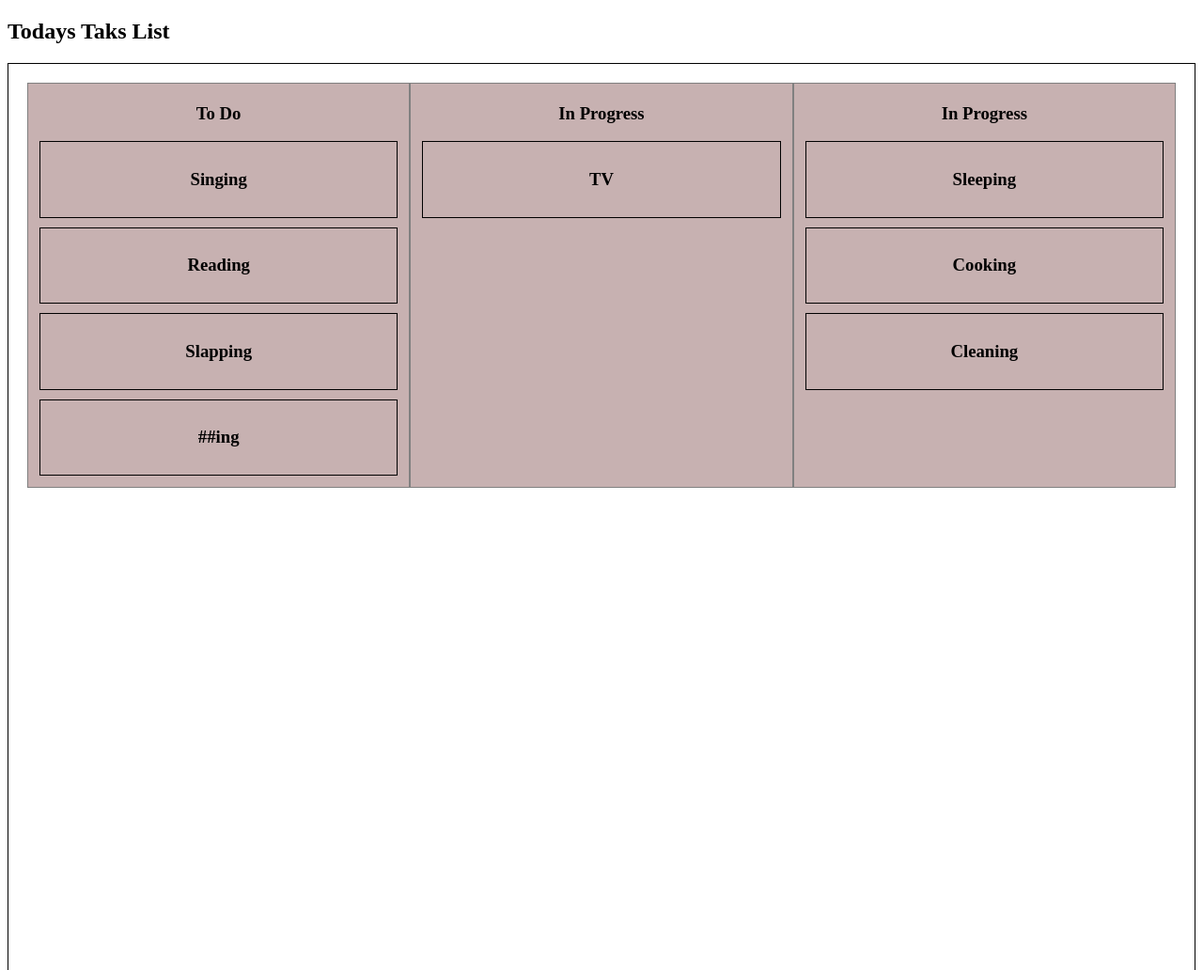
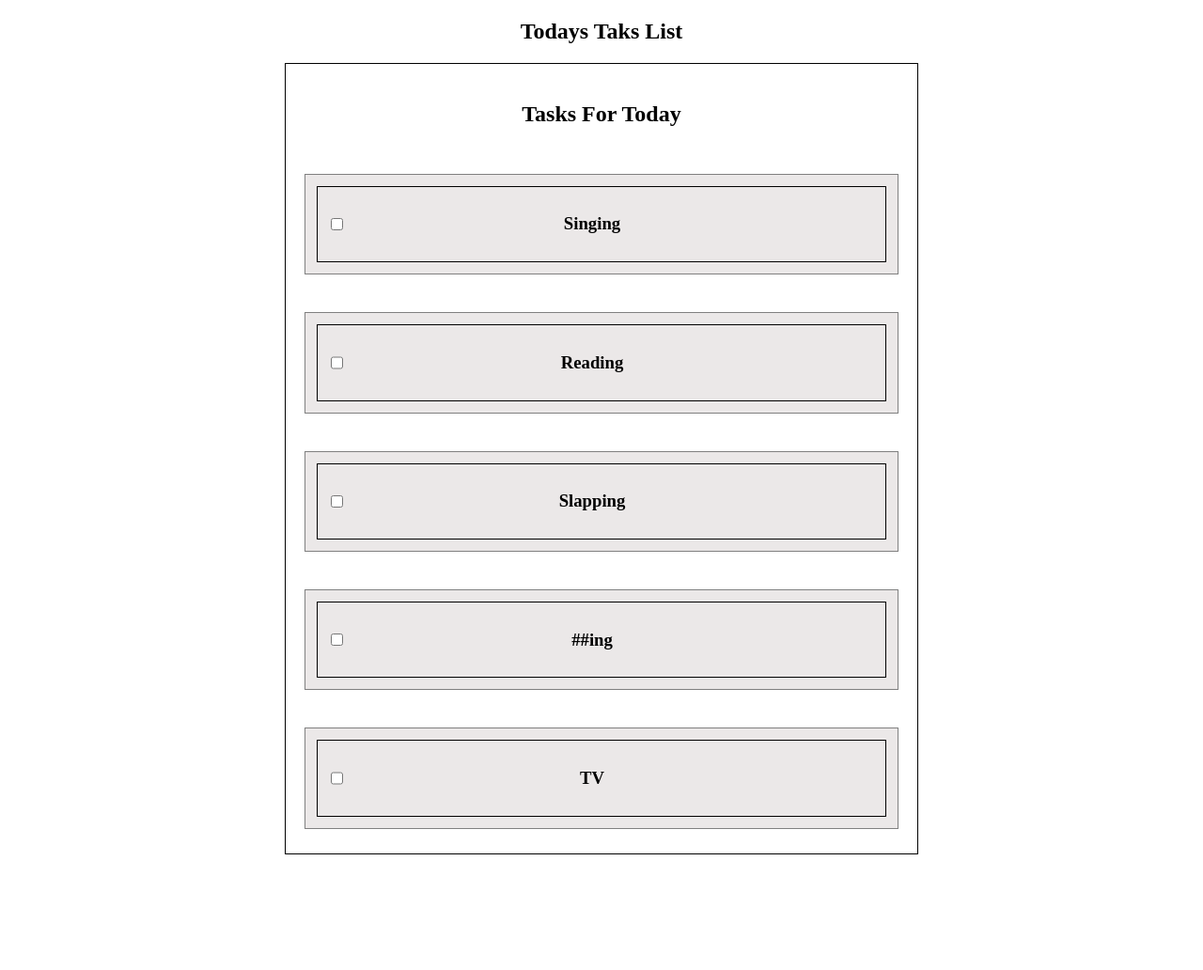
Before and after one commit to simran5994/myToDoApplication, a React app: page / in a window 1280 px wide. Shown: the top 1032 px of the page at 94% size. After the commit the page ends 917 px from the top, so only its background shows below. Built offline with nearby package versions, Linux system fonts and the light colour scheme.

Commit message:
toDoList View 2

```diff
--- a/App.js
+++ b/App.js
@@ -1,11 +1,13 @@
 import ReactDOM from "react-dom/client";
 import Jira from "./components/Jira";
+import CheckList from "./components/CheckList";
 
 const App = () => {
 	return (
 		<div>
-			<h2>Todays Taks List</h2>
-			<Jira />
+			<h2 style={{ textAlign: "center" }}>Todays Taks List</h2>
+			<CheckList />
+			{/* <Jira /> */}
 		</div>
 	);
 };
--- a/common/data.js
+++ b/common/data.js
@@ -1,4 +1,4 @@
-const data = [
+export const data1 = [
 	{ id: "1", taskName: "Singing", status: "To_Do" },
 	{ id: "2", taskName: "Reading", status: "To_Do" },
 	{ id: "3", taskName: "Slapping", status: "To_Do" },
@@ -9,4 +9,13 @@ const data = [
 	{ id: "8", taskName: "Cleaning", status: "Completed" },
 ];
 
-export default data;
+export const listData = [
+	"Singing",
+	"Reading",
+	"Slapping",
+	"##ing",
+	"TV",
+	"Sleeping",
+	"Cooking",
+	"Cleaning",
+];
--- /dev/null
+++ b/components/CheckList.jsx
@@ -0,0 +1,67 @@
+import { useState, useEffect } from "react";
+import { listData } from "../common/data";
+
+const CheckList = () => {
+	const [list, setList] = useState([]);
+	const [selectedList, setSelectedList] = useState([]);
+
+	const [showDelete, setShowDelete] = useState(false);
+
+	useEffect(() => {
+		setList(listData);
+	}, []);
+
+	const removeItem = (i) => {
+		const a = list.filter((j) => j !== i);
+		setList(a);
+		const b = selectedList.filter((k) => k !== i);
+		setSelectedList(b);
+		alert("Item Removed");
+	};
+
+	const handleCheck = (ev, i) => {
+		if (ev.target.checked) {
+			setSelectedList([...selectedList, i]);
+		} else {
+			const a = selectedList.filter((k) => k !== i);
+			setSelectedList(a);
+		}
+
+		console.log(selectedList);
+	};
+	return (
+		<div className='view'>
+			<div className='inner-header'>
+				{/* <button>
+					<span>✚</span>
+				</button>
+				<button>
+					<span>❌</span>
+				</button> */}
+				<h2>Tasks For Today</h2>
+			</div>
+			<div className='inner'>
+				{list &&
+					list.map((i) => (
+						<div className='rows' key={i}>
+							<div className='cart'>
+								<input
+									type='checkbox'
+									className='check'
+									onChange={(e) => handleCheck(e, i)}
+								></input>
+								<h3> {i}</h3>
+								<div className='delete'>
+									{selectedList.includes(i) && (
+										<span onClick={() => removeItem(i)}>❌</span>
+									)}
+								</div>
+							</div>
+						</div>
+					))}
+			</div>
+		</div>
+	);
+};
+
+export default CheckList;
--- a/components/Jira.jsx
+++ b/components/Jira.jsx
@@ -1,5 +1,5 @@
 import { useState, useEffect } from "react";
-import data1 from "../common/data";
+import { data1 } from "../common/data";
 
 const Jira = () => {
 	const [data, setData] = useState([]);
--- a/index.css
+++ b/index.css
@@ -5,15 +5,44 @@
 	text-align: center;
 }
 
+.view {
+	border: 1px solid black;
+	padding: 20px;
+	text-align: center;
+	width: 50%;
+	margin: auto;
+	overflow: scroll;
+	height: 800px;
+}
+
 .inside {
 	display: flex;
 	flex-direction: row;
+}
+
+.inner {
+	display: flex;
+	flex-direction: column;
+}
+
+.inner-header {
+	display: flex;
+	justify-content: center;
+	margin: 0px 1px 10px;
 }
 .cols {
 	width: 33.33%;
 	padding: 2px;
 	border: 1px solid gray;
 	background-color: rgb(199, 177, 177);
+}
+
+.rows {
+	padding: 2px;
+	border: 1px solid gray;
+	background-color: #ebe8e8;
+	padding: 2px;
+	margin: 20px 0px;
 }
 
 .ticket {
@@ -30,3 +59,18 @@
 	border: 3px solid black;
 	cursor: pointer;
 }
+
+.cart {
+	border: 1px solid black;
+	padding: 10px;
+	margin: 10px;
+	display: flex;
+	justify-content: space-between;
+}
+.delete {
+	margin: 20px;
+	cursor: pointer;
+}
+.check {
+	cursor: pointer;
+}
```
